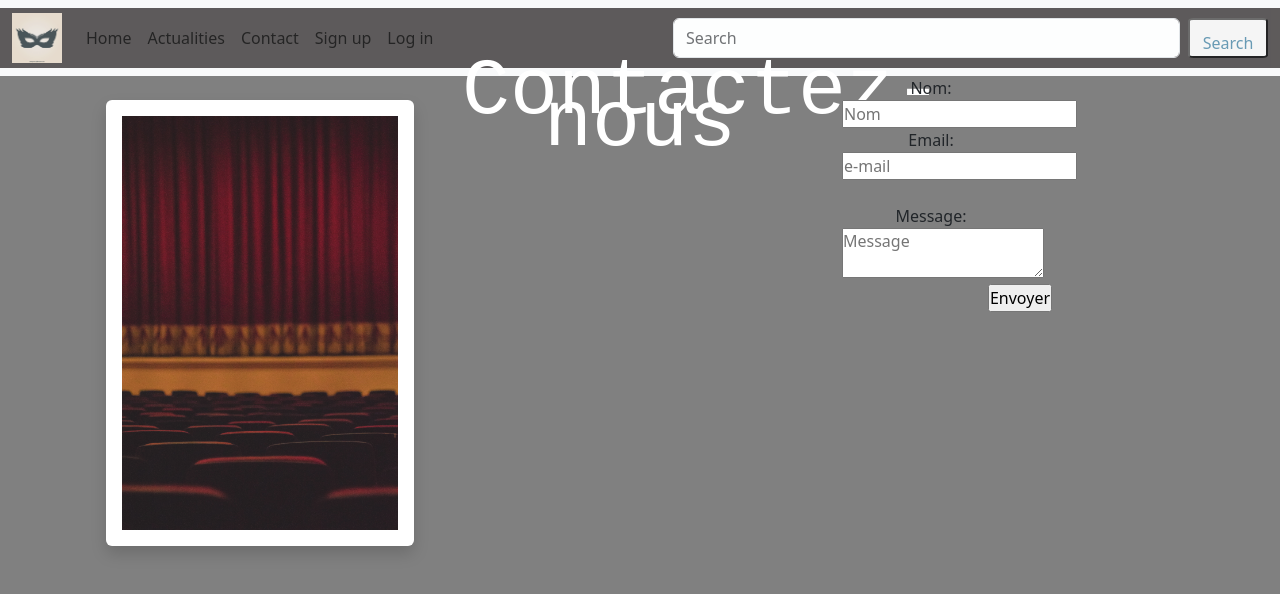
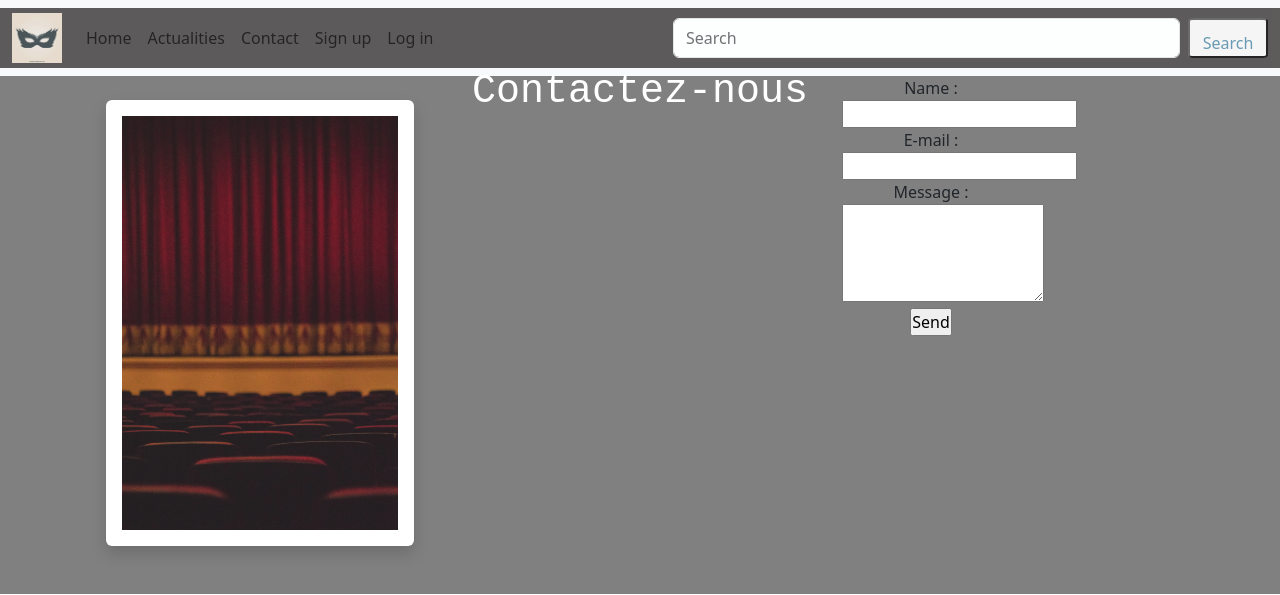
Before and after one commit to Hrissy-art/PHP_theater_project, a PHP site: page /contact.php in a window 1280 px wide. Shown: the top 595 px of the page. Run offline with PHP 8.4, Linux system fonts and the light colour scheme.

Commit message:
Contact request added

```diff
--- a/contact.php
+++ b/contact.php
@@ -14,26 +14,29 @@
             <div class=" mb-3">
 
 
-    <h2 >Contactez-nous</h2>
+    <h2 class="contact-title" >Contactez-nous</h2>
   </div>
 
             </div>
 
             <div class="col-lg-4 ">
             <div class=" mb-3">
-              <form id="contactForm">
-                <label for="name">Nom:</label><br />
-                <input type="text" id="name" name="name" value="" placeholder="Nom" /><br />
-                <label for="email"> Email:</label><br />
-                <input type="email" id="email" name="email" value="" placeholder="e-mail" /><br /><br />
-                <label for="message"> Message:</label><br />
-                <textarea id="message" name="message" placeholder="Message"></textarea>
-              </form>
-              <input type="submit" value="Envoyer" />
-              </div>
+            <form action="contact-process.php" method="post">
+        <label for="name">Name :</label>
+        <input type="text" id="name" name="name" required>
+
+        <label for="email">E-mail :</label>
+        <input type="email" id="email" name="email" required>
+
+        <label for="message">Message :</label>
+        <textarea id="message" name="message" rows="4" required></textarea>
+
+        <input type="submit" value="Send">
+    </form>
           </div>
             </div>
           </div>
+
 
           </section>
 
--- a/css/style.css
+++ b/css/style.css
@@ -37,7 +37,7 @@ body {
   h1 { color:white; font-family: cursive, serif; font-size: 200px; font-weight: normal; line-height: 48px; margin: 0; }
 
 h2
-    { color: white; font-family: 'Courier New', Courier, monospace; font-size: 80px; font-weight: 400; line-height: 32px; margin: 0 0 24px;
+    { color: white; font-family: 'Courier New', Courier, monospace; font-size: 80px; font-weight: 400; line-height: 32px; margin: 0 0 20px;
 }
 
 /* p{
@@ -167,3 +167,9 @@ background-size: cover;
   width: 50%;
   align-items: center;
 }
+
+/*contact*/
+
+.contact-title {
+ font-size: 40px;
+}
```
Also changed, not shown: admin/sign-up.php (+5 -5 lines), contact-process.php (added, +40 -0 lines), actualites.php (line endings or trailing spaces), admin/upload-success.php (deleted).
